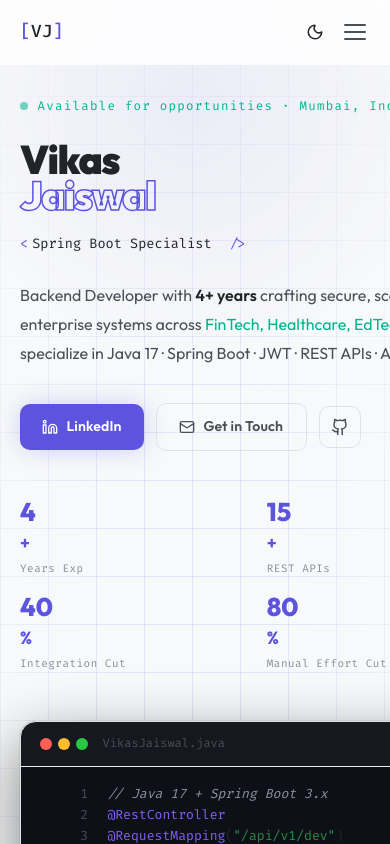
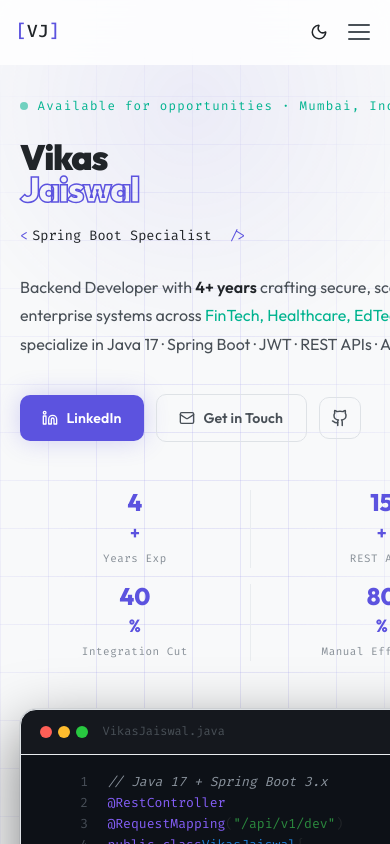
Before and after one commit to vikas794/vikas794.github.io, a React (Vite) app: page / in a window 390 px wide. Shown: the top 844 px of the page. Built offline with nearby package versions, Linux system fonts and the light colour scheme.

Commit message:
Refactor CSS for improved responsiveness and layout
Updated CSS styles for better responsiveness and layout adjustments.

```diff
--- a/src/index.css
+++ b/src/index.css
@@ -91,7 +91,9 @@ body {
   background: var(--bg);
   color: var(--text);
   line-height: 1.65;
-  overflow-x: hidden;
+  overflow-x: hidden; /* Prevent horizontal scrolling at the body level */
+  width: 100%; /* Ensure body doesn't expand beyond viewport */
+  max-width: 100%;
   -webkit-font-smoothing: antialiased;
   transition: background var(--transition), color var(--transition);
 }
@@ -489,7 +491,7 @@ button { font-family: var(--font-display); cursor: pointer; border: none; backgr
   font-size: 0.68rem;
   color: var(--text-dim);
   letter-spacing: 0.05em;
-  white-space: nowrap;
+  /* Removed white-space: nowrap to avoid overflow on very small devices */
 }
 
 /* Code panel */
@@ -508,6 +510,8 @@ button { font-family: var(--font-display); cursor: pointer; border: none; backgr
   width: 100%;
   max-width: 480px;
   box-shadow: 0 20px 60px rgba(0,0,0,0.5), 0 0 0 1px var(--border);
+  display: flex;
+  flex-direction: column;
 }
 
 .code-titlebar {
@@ -534,6 +538,8 @@ button { font-family: var(--font-display); cursor: pointer; border: none; backgr
   padding: 1.2rem 0;
   overflow-x: auto;
   counter-reset: line;
+  max-width: 100%; /* Stay within bounds */
+  scrollbar-width: thin; /* Modern scrollbar styling */
 }
 
 .code-line {
@@ -542,7 +548,8 @@ button { font-family: var(--font-display); cursor: pointer; border: none; backgr
   line-height: 1.6;
   font-family: var(--font-mono);
   font-size: 0.82rem;
-  white-space: pre;
+  white-space: pre; /* Keep formatting */
+  min-width: min-content; /* Ensure background spans full width of content when scrolling */
 }
 
 .code-line::before {
@@ -998,7 +1005,12 @@ button { font-family: var(--font-display); cursor: pointer; border: none; backgr
   text-transform: uppercase;
   margin-bottom: 0.15rem;
 }
-.cl-value { font-size: 0.88rem; color: var(--text-muted); transition: color var(--transition); }
+.cl-value {
+  font-size: 0.88rem;
+  color: var(--text-muted);
+  transition: color var(--transition);
+  word-break: break-all; /* Fixed: Prevent overflow from long emails/links */
+}
 .contact-link:hover .cl-value { color: var(--text); }
 
 .map-hint {
@@ -1169,7 +1181,7 @@ button { font-family: var(--font-display); cursor: pointer; border: none; backgr
 /* ============================================================
    RESPONSIVE
 ============================================================ */
-@media (max-width: 960px) {
+@media (max-width: 767px) {
   .hero {
     grid-template-columns: 1fr;
     padding-top: 7rem;
@@ -1193,8 +1205,16 @@ button { font-family: var(--font-display); cursor: pointer; border: none; backgr
     margin-right: 0;
     border-right: 1px solid var(--border);
     flex: 1 1 120px;
+    padding-bottom: 0.5rem;
+    margin-bottom: 0.5rem;
   }
-  .metric:nth-child(even) { border-right: none; }
+  .metric:last-child { border-right: none; }
+  /* Remove border if it's the right-most in a 2-col layout on mobile */
+  .hero-metrics { display: flex; flex-wrap: wrap; }
+  @media (max-width: 480px) {
+    .metric:nth-child(odd) { border-right: 1px solid var(--border); }
+    .metric:nth-child(even) { border-right: none; }
+  }
   .skills-grid { grid-template-columns: 1fr; }
   .highlights-grid { grid-template-columns: 1fr; }
   .certs-row { flex-direction: column; }
@@ -1207,9 +1227,19 @@ button { font-family: var(--font-display); cursor: pointer; border: none; backgr
 }
 
 @media (max-width: 480px) {
-  .hero-name { font-size: 2.5rem; }
-  .hero-metrics { display: grid; grid-template-columns: 1fr 1fr; gap: 1rem; }
-  .metric { padding: 0; margin: 0; border: none; }
-  .metric-num { font-size: 1.6rem; }
-  .nav { padding: 0 1.25rem; }
+  .hero-name { font-size: 2.2rem; } /* Slightly smaller for very narrow screens */
+  .hero-metrics {
+    display: grid;
+    grid-template-columns: 1fr 1fr;
+    gap: 1rem;
+  }
+  .metric {
+    padding: 0;
+    margin: 0;
+    border: none;
+    text-align: center; /* Center metrics on mobile for better look */
+  }
+  .metric-num { font-size: 1.5rem; }
+  .nav { padding: 0 1rem; }
+  .section { padding: 3.5rem 1rem; } /* Reduce padding on smallest screens */
 }
```
